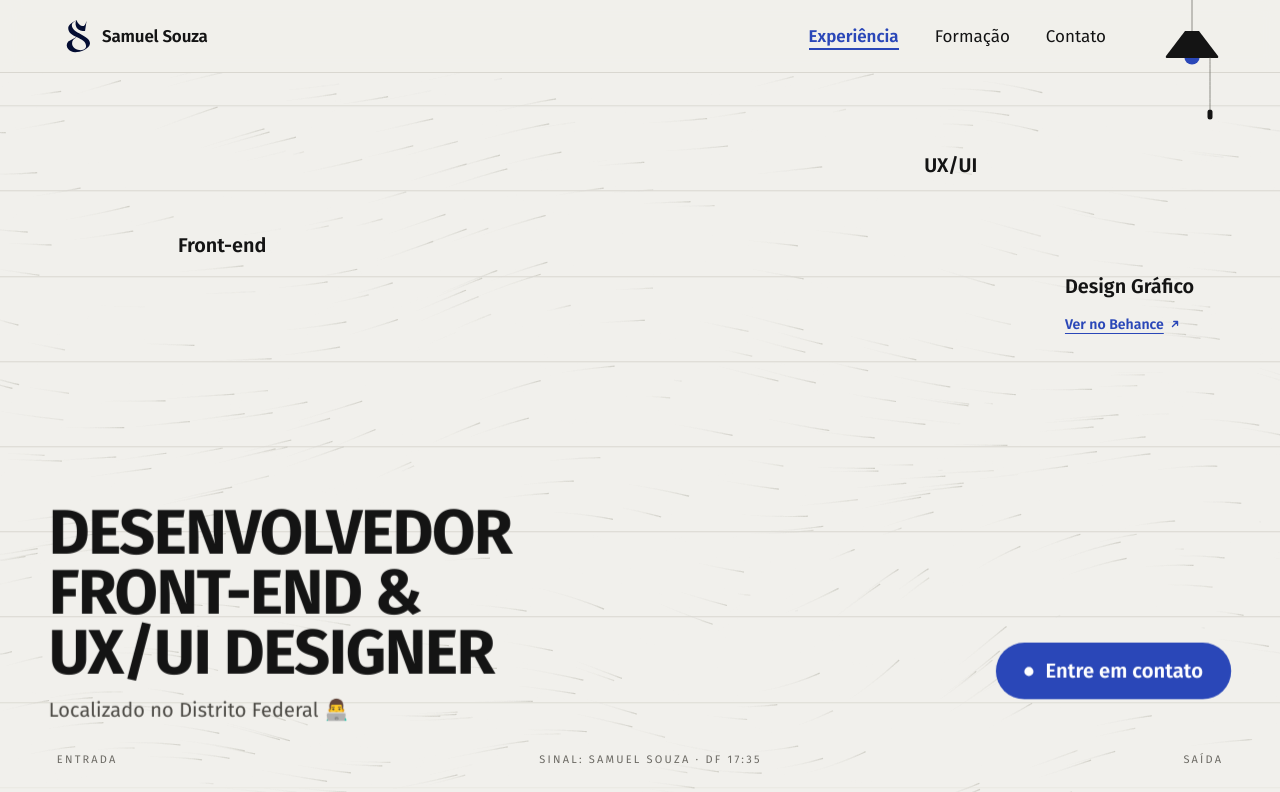
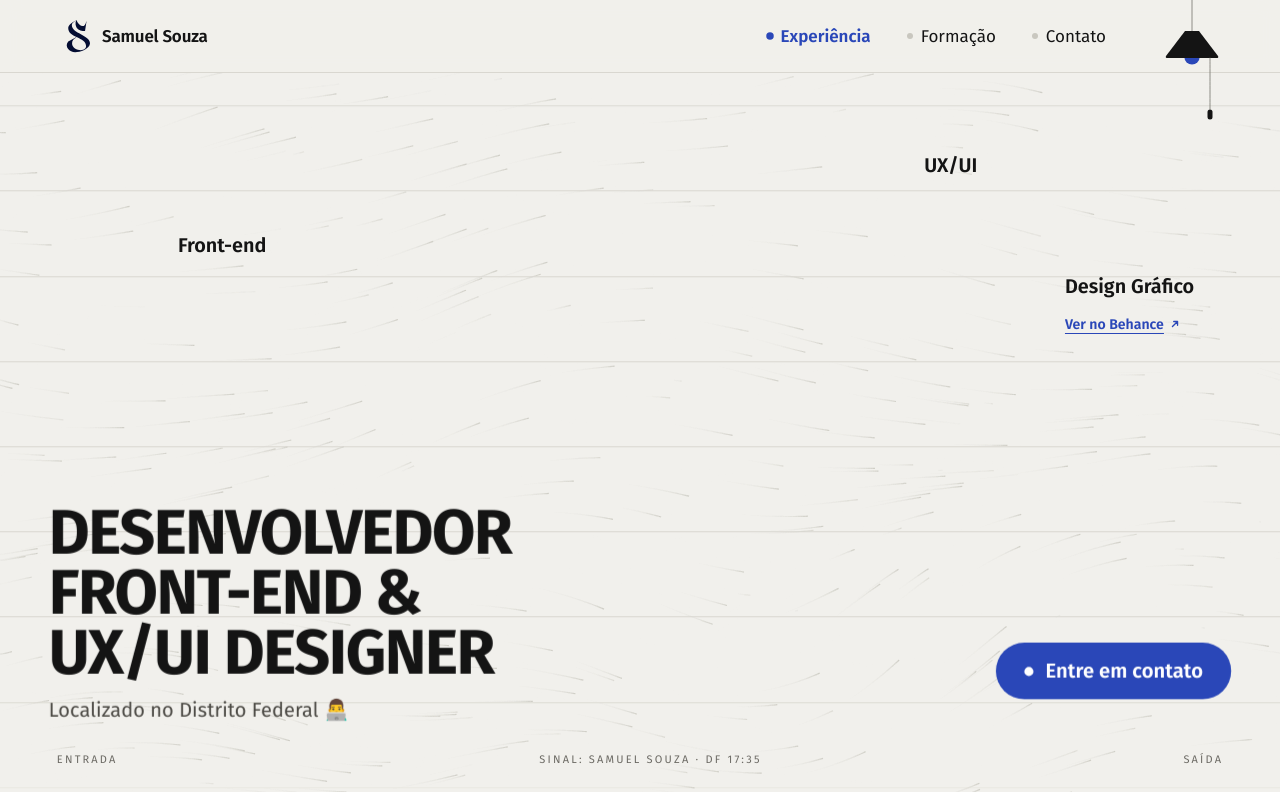
Before and after one commit to samuelysz/portfolio, a React (Vite) app: page / in a window 1280 px wide. Shown: the top 792 px of the page. Built offline with nearby package versions, Linux system fonts and the light colour scheme.

Commit message:
Canais do instrumento: Contato como canais CH 01-04 com feixe, menu como seletor de canal e links que acendem

```diff
--- a/src/components/secoes/Contato.tsx
+++ b/src/components/secoes/Contato.tsx
@@ -1,4 +1,11 @@
 import { CopiarEmail } from "@/components/secoes/CopiarEmail";
+
+const canais = [
+  { canal: "CH 01", acao: "Escrever", href: "mailto:samueel.dev@gmail.com", texto: "samueel.dev@gmail.com" },
+  { canal: "CH 02", acao: "Ligar", href: "tel:+5561986668594", texto: "+55 61 98666-8594" },
+  { canal: "CH 03", acao: "Abrir ↗", href: "https://www.instagram.com/samuelycz/", texto: "@samuelycz", externo: true },
+  { canal: "CH 04", acao: "Abrir ↗", href: "https://www.behance.net/samuelysz", texto: "behance.net/samuelysz", externo: true },
+];
 
 export function Contato() {
   return (
@@ -12,13 +19,16 @@ export function Contato() {
           <p className="contato_texto">Estou disponível para novos projetos no momento. Entre em contato comigo e marcamos uma conversa 👋</p>
         </div>
         <ul className="contato_lista">
-          <li className="contato_email">
-            <a href="mailto:samueel.dev@gmail.com">samueel.dev@gmail.com</a>
-            <CopiarEmail email="samueel.dev@gmail.com" />
-          </li>
-          <li><a href="tel:+5561986668594">+55 61 98666-8594</a></li>
-          <li><a href="https://www.instagram.com/samuelycz/" target="_blank" rel="noopener">@samuelycz</a></li>
-          <li><a href="https://www.behance.net/samuelysz" target="_blank" rel="noopener">behance.net/samuelysz</a></li>
+          {canais.map((c, i) => (
+            <li key={c.href} className={i === 0 ? "contato_email" : undefined}>
+              <a href={c.href} {...(c.externo ? { target: "_blank", rel: "noopener" } : {})}>
+                <span className="contato_canal" aria-hidden="true">{c.canal}</span>
+                <span className="contato_valor">{c.texto}</span>
+                <span className="contato_acao" aria-hidden="true">{c.acao}</span>
+              </a>
+              {i === 0 && <CopiarEmail email="samueel.dev@gmail.com" />}
+            </li>
+          ))}
         </ul>
         <p className="contato_copy">Samuel Souza. Alguns direitos reservados.</p>
       </div>
--- a/src/styles/animacoes.css
+++ b/src/styles/animacoes.css
@@ -235,12 +235,15 @@ footer[id] {
 }
 
 /* ---------- Feedback de interação ---------- */
-.header_menu a {
-  transition: color 0.2s ease;
+/* Menu e links: o texto acende da esquerda para a direita, como um canal */
+.header_menu a,
+.harmonico_link,
+.projeto_link {
+  transition: background-position 0.6s cubic-bezier(0.45, 0, 0.25, 1);
 }
 
-.header_menu a::after {
-  transition: transform 0.35s var(--ease-chegada);
+.header_menu a::before {
+  transition: background-color 0.25s ease, transform 0.35s var(--ease-chegada);
 }
 
 .botao-sinal {
@@ -254,13 +257,23 @@ footer[id] {
 
 .harmonico_link,
 .projeto_link {
-  transition: color 0.2s ease, text-underline-offset 0.25s var(--ease-chegada);
+  background: linear-gradient(90deg, var(--sinal-forte) 50%, var(--sinal) 50%) no-repeat 100% 0 / 200% 100%;
+  -webkit-background-clip: text;
+  background-clip: text;
+  color: transparent;
+  text-decoration-color: var(--sinal);
+}
+
+.harmonico_link::after,
+.projeto_link::after {
+  background-color: var(--sinal);
 }
 
 .harmonico_link:hover,
-.projeto_link:hover {
-  color: var(--sinal-forte);
-  text-underline-offset: 6px;
+.projeto_link:hover,
+.harmonico_link:focus-visible,
+.projeto_link:focus-visible {
+  background-position: 0 0;
 }
 
 /* Passar o mouse num projeto acende o pico dele */
@@ -321,8 +334,32 @@ footer[id] {
   animation: pulso 0.9s var(--ease-chegada);
 }
 
-.contato_lista a {
-  transition: background-size 0.4s var(--ease-chegada), color 0.2s ease;
+/* Canais do Contato: feixe, texto e ação */
+.contato_valor {
+  transition: background-position 0.7s cubic-bezier(0.45, 0, 0.25, 1);
+}
+
+.contato_acao {
+  transition: opacity 0.3s ease 0.25s, transform 0.4s var(--ease-chegada) 0.25s;
+}
+
+.contato_lista a:hover::after,
+.contato_lista a:focus-visible::after {
+  animation: varrer-canal 0.7s cubic-bezier(0.45, 0, 0.25, 1);
+}
+
+@keyframes varrer-canal {
+  from {
+    left: 0;
+    opacity: 1;
+  }
+  85% {
+    opacity: 1;
+  }
+  to {
+    left: 100%;
+    opacity: 0;
+  }
 }
 
 /* Foco visível */
@@ -494,4 +531,18 @@ footer[id] {
   .botao-sinal:focus-visible .botao-sinal_ponto::after {
     animation: none;
   }
+
+  /* canais e links: acendem na hora, sem feixe */
+  .contato_lista a:hover::after,
+  .contato_lista a:focus-visible::after {
+    animation: none;
+  }
+
+  .contato_valor,
+  .contato_acao,
+  .header_menu a,
+  .harmonico_link,
+  .projeto_link {
+    transition: none;
+  }
 }
--- a/src/styles/footer.css
+++ b/src/styles/footer.css
@@ -57,16 +57,68 @@
   font-weight: 700;
   color: var(--texto-forte-sobre-tinta);
   overflow-wrap: anywhere;
-  background-image: linear-gradient(var(--sinal-claro), var(--sinal-claro));
-  background-repeat: no-repeat;
-  background-position: 0 calc(100% - 18px);
-  background-size: 0% 2px;
+  position: relative;
 }
 
-.contato_lista a:hover,
-.contato_lista a:focus-visible {
-  background-size: 100% 2px;
+/* ---------- Canais do instrumento ----------
+   Cada contato é um canal de saída (CH 01–04). Ao passar o mouse, um
+   feixe varre o canal, o texto acende em azul e a ação aparece à direita. */
+.contato_canal {
+  flex: none;
+  width: 76px;
+  font-size: 0.75rem;
+  font-weight: 400;
+  letter-spacing: 0.16em;
+  color: var(--texto-escuro-sobre-tinta);
+}
+
+.contato_valor {
+  white-space: nowrap;
+  background: linear-gradient(90deg, var(--sinal-claro) 50%, var(--texto-forte-sobre-tinta) 50%) no-repeat 100% 0 / 200% 100%;
+  -webkit-background-clip: text;
+  background-clip: text;
+  color: transparent;
+}
+
+.contato_acao {
+  margin-left: auto;
+  padding-left: 16px;
+  font-size: 0.8125rem;
+  font-weight: 400;
+  letter-spacing: 0.16em;
+  text-transform: uppercase;
   color: var(--sinal-claro);
+  opacity: 0;
+  transform: translateX(-8px);
+}
+
+/* o feixe que varre o canal */
+.contato_lista a::after {
+  content: "";
+  position: absolute;
+  top: 10px;
+  bottom: 10px;
+  left: 0;
+  width: 2px;
+  background-color: var(--sinal-claro);
+  opacity: 0;
+  pointer-events: none;
+}
+
+.contato_lista a:hover .contato_valor,
+.contato_lista a:focus-visible .contato_valor {
+  background-position: 0 0;
+}
+
+.contato_lista a:hover .contato_acao,
+.contato_lista a:focus-visible .contato_acao {
+  opacity: 1;
+  transform: none;
+}
+
+/* na linha do e-mail, a ação é o botão de copiar */
+.contato_email .contato_acao {
+  display: none;
 }
 
 .contato_copy {
@@ -94,6 +146,20 @@
   .contato_lista a {
     min-height: 64px;
   }
+
+  .contato_canal {
+    width: 56px;
+    font-size: 0.6875rem;
+  }
+
+  .contato_acao {
+    display: none;
+  }
+
+  /* no celular o e-mail pode quebrar para caber */
+  .contato_valor {
+    white-space: normal;
+  }
 }
 
 /* ---------- Copiar e-mail: leitura de confirmação ---------- */
@@ -106,7 +172,8 @@
 }
 
 .contato_email a {
-  flex: 1 1 auto;
+  flex: 1 1 0;
+  min-width: 0;
 }
 
 .copiar {
--- a/src/styles/header.css
+++ b/src/styles/header.css
@@ -42,37 +42,50 @@
   gap: 8px;
 }
 
+/* Menu como seletor de canal: um ponto indicador (LED) antes de cada
+   item. Ao passar o mouse, o texto acende da esquerda para a direita;
+   o item da seção visível fica com o LED e o texto acesos em azul. */
 .header_menu a {
   display: flex;
   align-items: center;
+  gap: 8px;
   min-height: 44px;
   padding: 0 14px;
   border-radius: 6px;
   font-size: 1.0625rem;
-  color: var(--tinta);
   position: relative;
+  background: linear-gradient(90deg, var(--sinal) 50%, var(--tinta) 50%) no-repeat 100% 0 / 200% 100%;
+  -webkit-background-clip: text;
+  background-clip: text;
+  color: transparent;
 }
 
-.header_menu a::after {
+.header_menu a::before {
   content: "";
-  position: absolute;
-  left: 14px;
-  right: 14px;
-  bottom: 8px;
-  height: 2px;
-  background-color: var(--sinal);
-  transform: scaleX(0);
-  transform-origin: left;
+  flex: none;
+  width: 6px;
+  height: 6px;
+  border-radius: 50%;
+  background-color: var(--filete);
 }
 
-.header_menu a:hover::after,
-.header_menu a[aria-current="true"]::after {
-  transform: scaleX(1);
+.header_menu a:hover,
+.header_menu a:focus-visible,
+.header_menu a[aria-current="true"] {
+  background-position: 0 0;
+}
+
+.header_menu a:hover::before {
+  background-color: var(--anotacao-clara);
 }
 
 .header_menu a[aria-current="true"] {
-  color: var(--sinal);
   font-weight: 600;
+}
+
+.header_menu a[aria-current="true"]::before {
+  background-color: var(--sinal);
+  transform: scale(1.25);
 }
 
 @media (max-width: 600px) {
@@ -93,9 +106,13 @@
     font-size: 1rem;
   }
 
-  .header_menu a::after {
-    left: 10px;
-    right: 10px;
+  .header_menu a {
+    gap: 6px;
+  }
+
+  .header_menu a::before {
+    width: 5px;
+    height: 5px;
   }
 }
 
```
